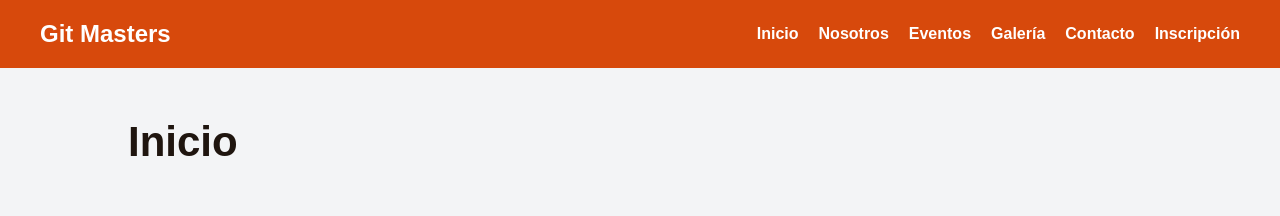
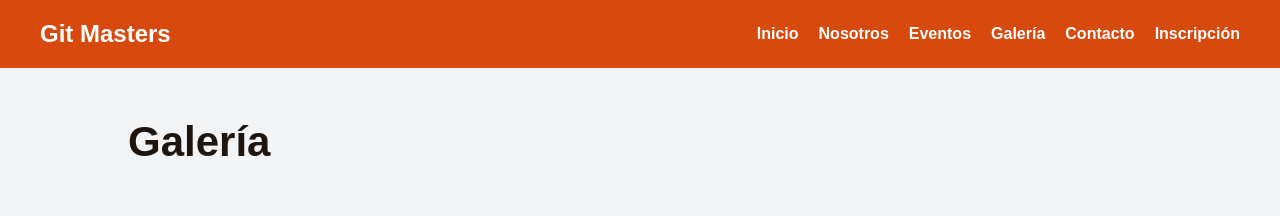
Before and after one commit to AdaliaFlores/GitMasters, a React (Vite) app: page /galeria in a window 1280 px wide. Shown: the top 216 px of the page. Built offline with nearby package versions, Linux system fonts and the light colour scheme.

Commit message:
feat: add Galeria component structure

```diff
--- a/src/pages/Galeria.jsx
+++ b/src/pages/Galeria.jsx
@@ -1,5 +1,10 @@
+// Galeria.jsx
 function Galeria() {
-  return <h1>Inicio</h1>;
+  return (
+    <div className="galeria">
+      <h1>Galería</h1>
+    </div>
+  );
 }
 
 export default Galeria;
```
